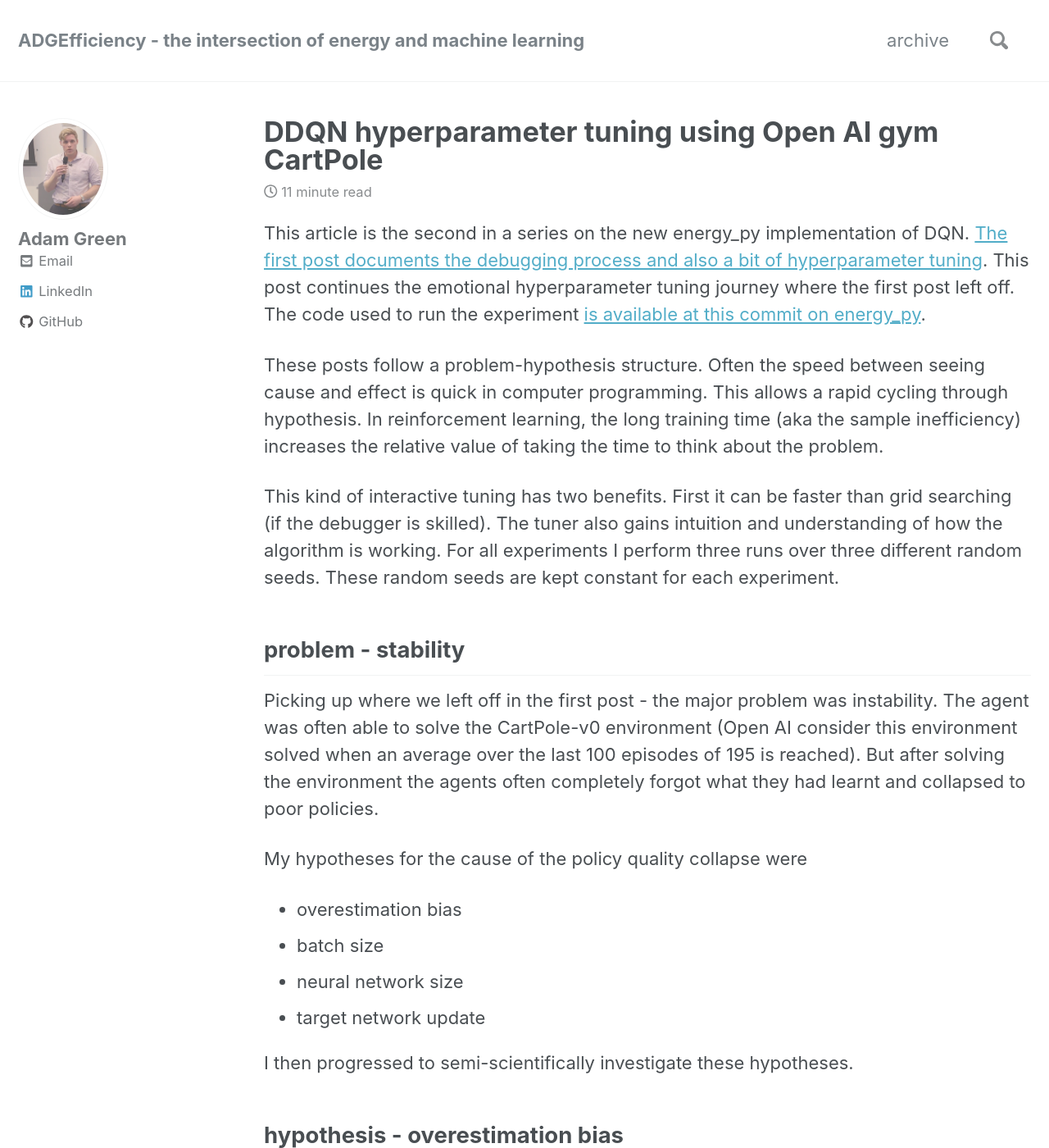
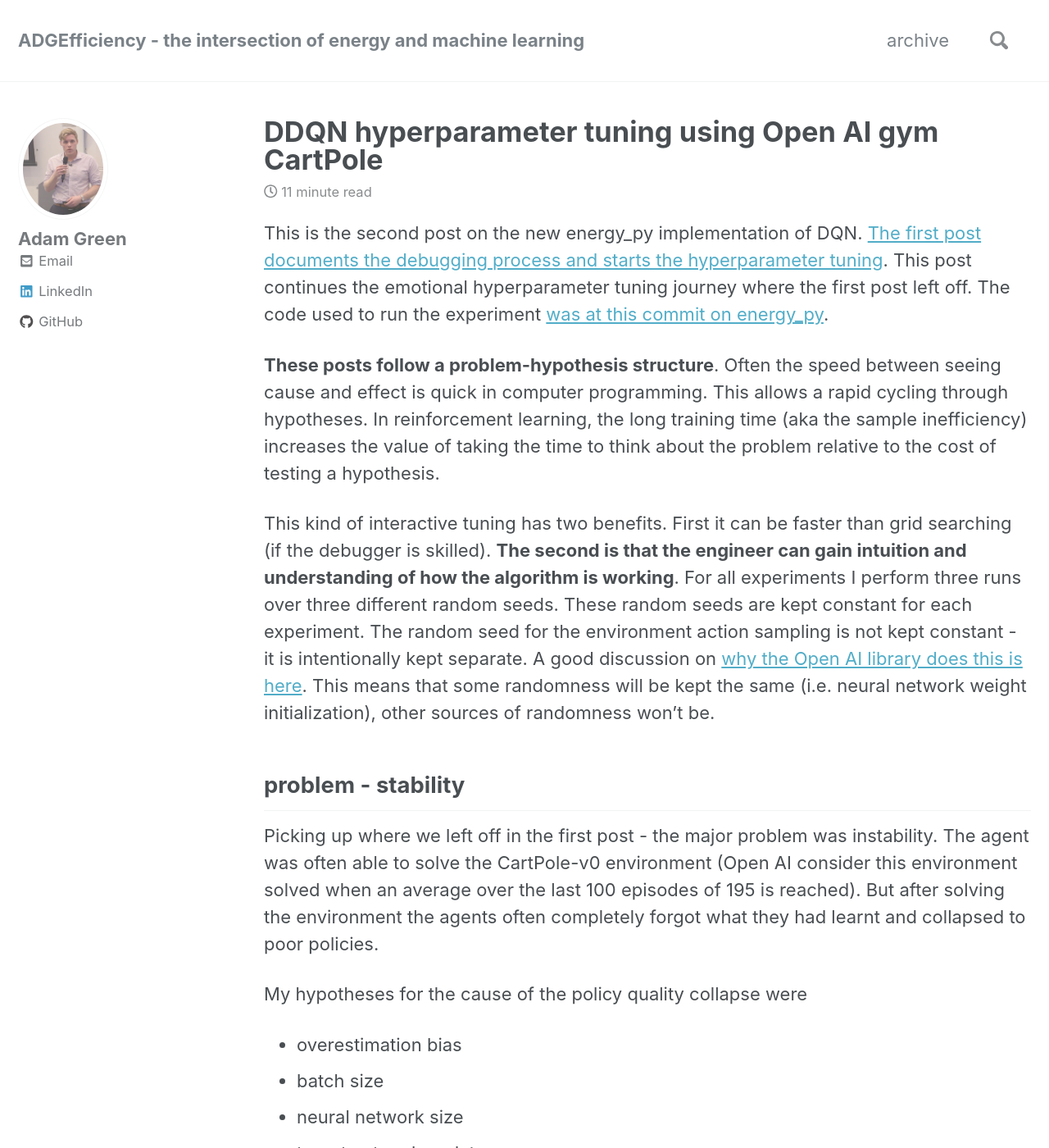
Before and after one commit to ADGEfficiency/adgefficiency.github.io, a Jekyll site: the page built from _posts/2018-08-02-dqn-tuning.md, in a window 1280 px wide and 1400 px high. Shown: the whole window at 82% size. Built offline with Jekyll 4.4.1, drawn with Linux system fonts in a browser that asks for light colours; nearby versions of some CDN libraries.

Commit message:
debug and tuning drafts

```diff
--- a/_posts/2018-08-02-dqn-tuning.md
+++ b/_posts/2018-08-02-dqn-tuning.md
@@ -7,11 +7,11 @@
 excerpt: Tuning hyperparameters of the new energy_py DDQN reinforcement learning agent.
 
 ---
-This article is the second in a series on the new energy_py implementation of DQN.  [The first post documents the debugging process and also a bit of hyperparameter tuning](https://adgefficiency.com/dqn-debugging/).  This post continues the emotional hyperparameter tuning journey where the first post left off.  The code used to run the experiment [is available at this commit on energy_py](https://github.com/ADGEfficiency/energy_py/commit/a0b26578bb550605c405fae3026a8a6fdfd7b889).
+This is the second post on the new energy_py implementation of DQN.  [The first post documents the debugging process and starts the hyperparameter tuning](https://adgefficiency.com/dqn-debugging/).  This post continues the emotional hyperparameter tuning journey where the first post left off.  The code used to run the experiment [was at this commit on energy_py](https://github.com/ADGEfficiency/energy_py/commit/a0b26578bb550605c405fae3026a8a6fdfd7b889).
 
-These posts follow a problem-hypothesis structure.  Often the speed between seeing cause and effect is quick in computer programming.  This allows a rapid cycling through hypothesis.  In reinforcement learning, the long training time (aka the sample inefficiency) increases the relative value of taking the time to think about the problem.
+**These posts follow a problem-hypothesis structure**.  Often the speed between seeing cause and effect is quick in computer programming.  This allows a rapid cycling through hypotheses.  In reinforcement learning, the long training time (aka the sample inefficiency) increases the value of taking the time to think about the problem relative to the cost of testing a hypothesis.
 
-This kind of interactive tuning has two benefits.  First it can be faster than grid searching (if the debugger is skilled).  The tuner also gains intuition and understanding of how the algorithm is working.  For all experiments I perform three runs over three different random seeds.  These random seeds are kept constant for each experiment.
+This kind of interactive tuning has two benefits.  First it can be faster than grid searching (if the debugger is skilled).  **The second is that the engineer can gain intuition and understanding of how the algorithm is working**.  For all experiments I perform three runs over three different random seeds.  These random seeds are kept constant for each experiment.  The random seed for the environment action sampling is not kept constant - it is intentionally kept separate.  A good discussion on [why the Open AI library does this is here](https://github.com/openai/gym/commit/58e6aa95e5af2c738557431f812abb81c505a7cf#commitcomment-17669277).  This means that some randomness will be kept the same (i.e. neural network weight initialization), other sources of randomness won't be.
 
 ## problem - stability
 
```
